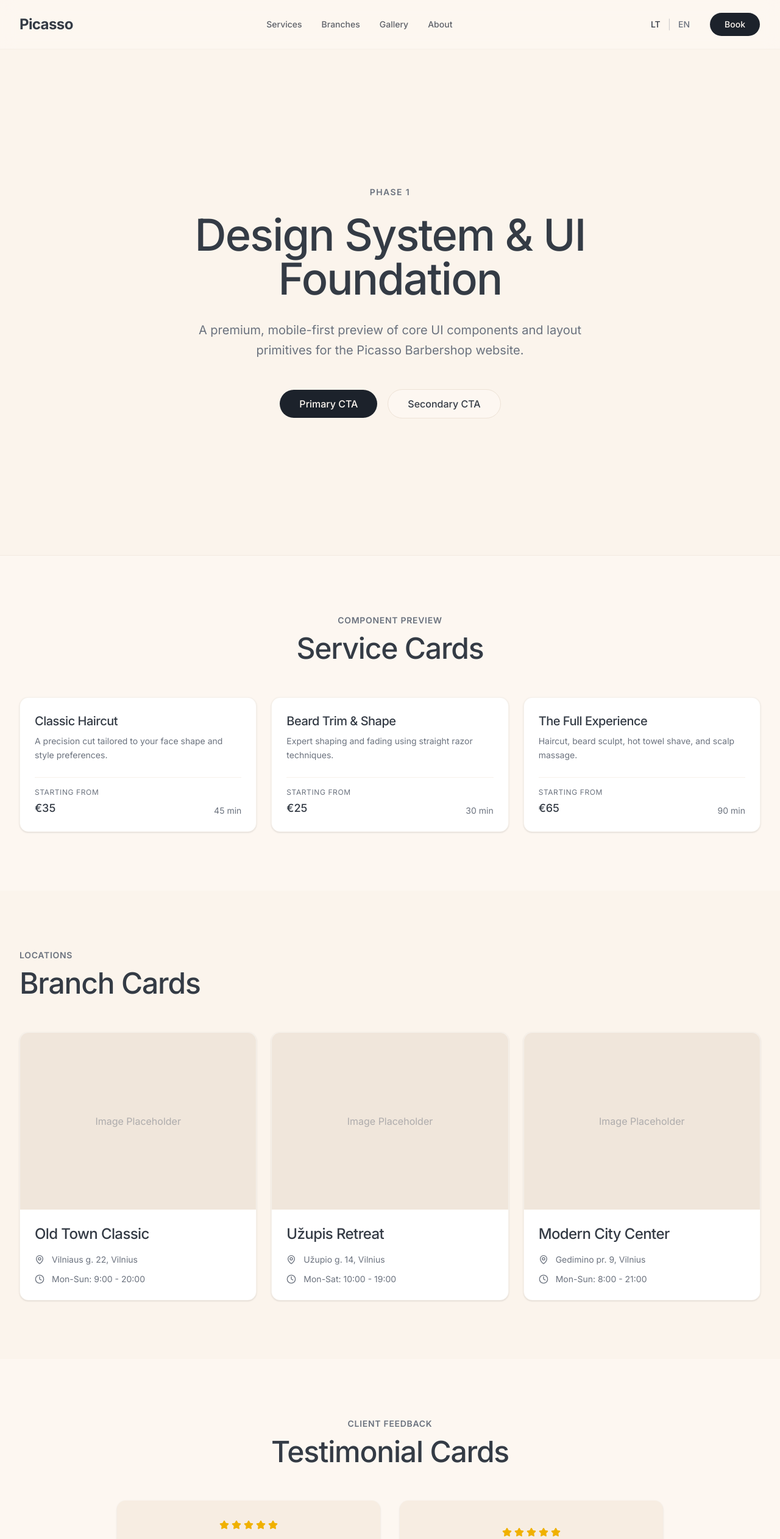
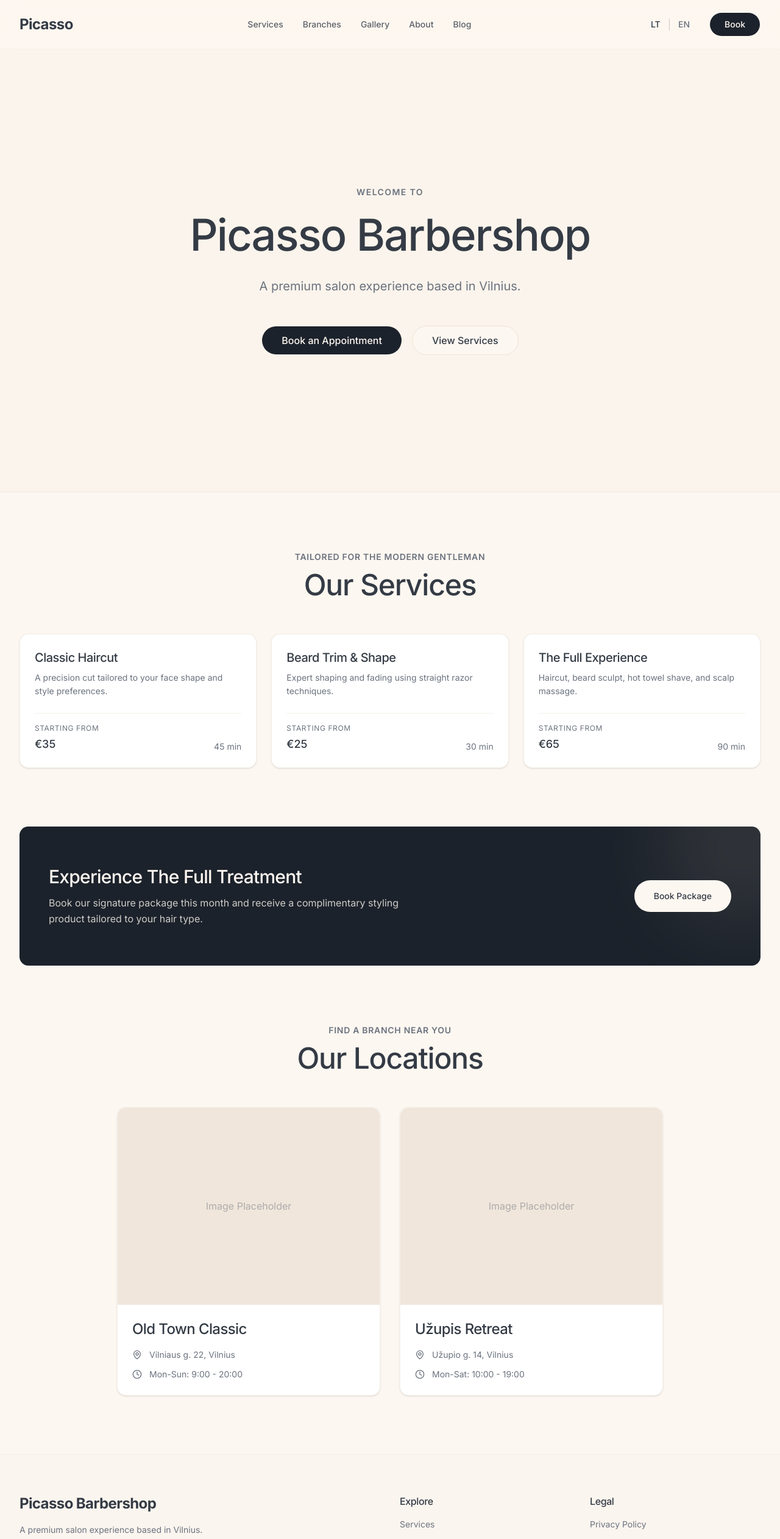
Before and after one commit to Shahadat99x/Picasso-Barbershop, a Next.js app: page / in a window 1280 px wide. Shown: the top 2523 px of the page at 61% size. Built offline with nearby package versions, Linux system fonts and the light colour scheme.

Commit message:
feat: add public site shell and navigation structure

```diff
--- a/src/app/page.tsx
+++ b/src/app/page.tsx
@@ -6,41 +6,48 @@ import { PrimaryButton } from "@/components/ui/PrimaryButton";
 import { SecondaryButton } from "@/components/ui/SecondaryButton";
 import { ServiceCard } from "@/components/shared/ServiceCard";
 import { BranchCard } from "@/components/shared/BranchCard";
-import { TestimonialCard } from "@/components/shared/TestimonialCard";
-import { BlogCard } from "@/components/shared/BlogCard";
-import { SpecialistCard } from "@/components/shared/SpecialistCard";
 import { PromoBanner } from "@/components/shared/PromoBanner";
+import Link from "next/link";
+import { siteConfig } from "@/config/navigation";
 
 export default function Home() {
   return (
-    <main className="pb-24">
-      {/* Hero / Typography Preview */}
+    <main>
+      {/* Temporary Hero */}
       <Section className="bg-secondary/10 border-b border-border/50">
         <Container>
           <div className="py-20 md:py-32 max-w-3xl text-center mx-auto">
             <span className="block mb-6 text-sm font-semibold uppercase tracking-widest text-muted-foreground">
-              Phase 1
+              Welcome to
             </span>
             <h1 className="text-4xl md:text-6xl lg:text-7xl font-medium tracking-tight mb-8">
-              Design System & UI Foundation
+              {siteConfig.name}
             </h1>
             <p className="text-lg md:text-xl text-muted-foreground mb-12 max-w-2xl mx-auto leading-relaxed">
-              A premium, mobile-first preview of core UI components and layout primitives for the Picasso Barbershop website.
+              {siteConfig.description}
             </p>
             <div className="flex flex-col sm:flex-row items-center justify-center gap-4">
-              <PrimaryButton>Primary CTA</PrimaryButton>
-              <SecondaryButton>Secondary CTA</SecondaryButton>
+              <Link href={siteConfig.bookingUrl}>
+                <PrimaryButton className="w-full sm:w-auto px-8 text-base h-12">
+                  Book an Appointment
+                </PrimaryButton>
+              </Link>
+              <Link href="/#services">
+                <SecondaryButton className="w-full sm:w-auto px-8 text-base h-12">
+                  View Services
+                </SecondaryButton>
+              </Link>
             </div>
           </div>
         </Container>
       </Section>
 
-      {/* Services Preview */}
-      <Section className="bg-background">
+      {/* Temporary Services Preview */}
+      <Section id="services" className="bg-background">
         <Container>
           <SectionHeading
-            title="Service Cards"
-            subtitle="Component Preview"
+            title="Our Services"
+            subtitle="Tailored for the modern gentleman"
             align="center"
           />
           <div className="grid grid-cols-1 md:grid-cols-2 lg:grid-cols-3 gap-6">
@@ -66,15 +73,26 @@ export default function Home() {
         </Container>
       </Section>
 
-      {/* Branches Preview */}
-      <Section className="bg-secondary/10">
+      {/* Temporary Promo */}
+      <Section className="bg-background !py-0">
+        <Container>
+          <PromoBanner
+            title="Experience The Full Treatment"
+            description="Book our signature package this month and receive a complimentary styling product tailored to your hair type."
+            ctaText="Book Package"
+          />
+        </Container>
+      </Section>
+
+      {/* Temporary Branches Preview */}
+      <Section id="branches" className="bg-background">
         <Container>
           <SectionHeading
-            title="Branch Cards"
-            subtitle="Locations"
-            align="left"
+            title="Our Locations"
+            subtitle="Find a branch near you"
+            align="center"
           />
-          <div className="grid grid-cols-1 md:grid-cols-2 lg:grid-cols-3 gap-8 md:gap-6">
+          <div className="grid grid-cols-1 md:grid-cols-2 gap-8 max-w-4xl mx-auto">
             <BranchCard
               name="Old Town Classic"
               address="Vilniaus g. 22, Vilnius"
@@ -85,91 +103,6 @@ export default function Home() {
               address="Užupio g. 14, Vilnius"
               hours="Mon-Sat: 10:00 - 19:00"
             />
-            <BranchCard
-              name="Modern City Center"
-              address="Gedimino pr. 9, Vilnius"
-              hours="Mon-Sun: 8:00 - 21:00"
-            />
-          </div>
-        </Container>
-      </Section>
-
-      {/* Testimonials Preview */}
-      <Section className="bg-background">
-        <Container>
-          <SectionHeading
-            title="Testimonial Cards"
-            subtitle="Client Feedback"
-            align="center"
-          />
-          <div className="grid grid-cols-1 md:grid-cols-2 gap-8 max-w-4xl mx-auto">
-            <TestimonialCard
-              content="Best haircut I've had in Vilnius. The attention to detail is unmatched and the atmosphere is pure luxury."
-              author="Marius K."
-              role="Regular Client"
-              rating={5}
-            />
-            <TestimonialCard
-              content="A highly professional team. The hot towel shave is incredibly relaxing. Highly recommended."
-              author="Tomas L."
-              rating={5}
-            />
-          </div>
-        </Container>
-      </Section>
-
-      {/* Specialists Preview */}
-      <Section className="bg-secondary/10">
-        <Container>
-          <SectionHeading
-            title="Specialist Cards"
-            subtitle="The Team"
-            align="left"
-          />
-          <div className="grid grid-cols-2 md:grid-cols-4 gap-6">
-            <SpecialistCard name="Lukas" title="Master Barber" />
-            <SpecialistCard name="Domas" title="Senior Barber" />
-            <SpecialistCard name="Andrius" title="Color Specialist" />
-            <SpecialistCard name="Jonas" title="Men's Stylist" />
-          </div>
-        </Container>
-      </Section>
-
-      {/* Blog & Promo Preview */}
-      <Section className="bg-background" variant="padded">
-        <Container>
-          <SectionHeading
-            title="Editorial & Promotions"
-            subtitle="Content Modules"
-            align="left"
-          />
-          <div className="mb-16">
-            <PromoBanner
-              title="Experience The Full Treatment"
-              description="Book our signature package this month and receive a complimentary styling product tailored to your hair type."
-              ctaText="Book Package"
-            />
-          </div>
-
-          <div className="grid grid-cols-1 md:grid-cols-3 gap-6">
-            <BlogCard
-              title="5 Trends for Men's Hair in 2026"
-              excerpt="Discover the latest styles arriving in Vilnius this season, from textured crops to classic tapers."
-              date="March 10, 2026"
-              category="Trends"
-            />
-            <BlogCard
-              title="Beard Care 101"
-              excerpt="How to maintain your beard health between visits using the right oils and brushing techniques."
-              date="February 28, 2026"
-              category="Advice"
-            />
-            <BlogCard
-              title="Behind the Salon: Užupis"
-              excerpt="Take a look inside our newest location and meet the team that brings it to life."
-              date="February 15, 2026"
-              category="News"
-            />
           </div>
         </Container>
       </Section>
--- a/src/components/layout/SiteFooter.tsx
+++ b/src/components/layout/SiteFooter.tsx
@@ -1,5 +1,7 @@
 import React from "react";
 import { Container } from "./Container";
+import { footerNavGroups, siteConfig } from "@/config/navigation";
+import Link from "next/link";
 
 export function SiteFooter() {
   return (
@@ -7,36 +9,53 @@ export function SiteFooter() {
       <Container>
         <div className="grid grid-cols-1 md:grid-cols-4 gap-12 md:gap-8 mb-16">
           <div className="md:col-span-2">
-            <span className="text-2xl font-bold tracking-tight inline-block mb-4">Picasso Barbershop</span>
+            <Link href="/" className="text-2xl font-bold tracking-tight inline-block mb-4 hover:opacity-90 transition-opacity">
+              {siteConfig.name}
+            </Link>
             <p className="text-muted-foreground text-sm max-w-sm leading-relaxed mb-6">
-              A premium salon experience based in Vilnius. Discover our branches and top-tier specialists.
+              {siteConfig.description}
             </p>
+            <div className="flex flex-col gap-2 text-sm text-muted-foreground">
+              <span>{siteConfig.contactEmail}</span>
+              <span>{siteConfig.contactPhone}</span>
+            </div>
           </div>
 
           <div>
             <h4 className="font-medium text-foreground mb-4">Explore</h4>
             <ul className="space-y-3 text-sm text-muted-foreground">
-              <li><a href="#" className="hover:text-foreground transition-colors">Services</a></li>
-              <li><a href="#" className="hover:text-foreground transition-colors">Branches</a></li>
-              <li><a href="#" className="hover:text-foreground transition-colors">Gallery</a></li>
-              <li><a href="#" className="hover:text-foreground transition-colors">About</a></li>
+              {footerNavGroups.explore.map((item) => (
+                <li key={item.href}>
+                  <Link href={item.href} className="hover:text-foreground transition-colors">
+                    {item.label}
+                  </Link>
+                </li>
+              ))}
             </ul>
           </div>
 
           <div>
             <h4 className="font-medium text-foreground mb-4">Legal</h4>
             <ul className="space-y-3 text-sm text-muted-foreground">
-              <li><a href="#" className="hover:text-foreground transition-colors">Privacy Policy</a></li>
-              <li><a href="#" className="hover:text-foreground transition-colors">Terms of Service</a></li>
+              {footerNavGroups.legal.map((item) => (
+                <li key={item.href}>
+                  <Link href={item.href} className="hover:text-foreground transition-colors">
+                    {item.label}
+                  </Link>
+                </li>
+              ))}
             </ul>
           </div>
         </div>
 
         <div className="pt-8 border-t border-border/50 text-center md:text-left text-sm text-muted-foreground/60 flex flex-col md:flex-row justify-between items-center gap-4">
-          <p>© {new Date().getFullYear()} Picasso Barbershop. All rights reserved.</p>
+          <p>© {new Date().getFullYear()} {siteConfig.name}. All rights reserved.</p>
           <div className="flex items-center gap-4">
-            <a href="#" className="hover:text-foreground transition-colors">Instagram</a>
-            <a href="#" className="hover:text-foreground transition-colors">Facebook</a>
+            {footerNavGroups.social.map((item) => (
+              <a key={item.href} href={item.href} target="_blank" rel="noopener noreferrer" className="hover:text-foreground transition-colors">
+                {item.label}
+              </a>
+            ))}
           </div>
         </div>
       </Container>
--- a/src/components/layout/SiteHeader.tsx
+++ b/src/components/layout/SiteHeader.tsx
@@ -3,6 +3,8 @@ import { Container } from "./Container";
 import { PrimaryButton } from "../ui/PrimaryButton";
 import { MobileNav } from "./MobileNav";
 import { LanguageSwitcher } from "./LanguageSwitcher";
+import { mainNav, siteConfig } from "@/config/navigation";
+import Link from "next/link";
 
 export function SiteHeader() {
   return (
@@ -10,20 +12,25 @@ export function SiteHeader() {
       <Container className="flex h-20 items-center justify-between">
         <div className="flex items-center gap-2">
           {/* Brand/Logo Placeholder */}
-          <span className="text-2xl font-bold tracking-tight">Picasso</span>
+          <Link href="/" className="text-2xl font-bold tracking-tight hover:opacity-90 transition-opacity">
+            {siteConfig.name.split(" ")[0]}
+          </Link>
         </div>
 
         {/* Desktop Nav */}
         <nav className="hidden md:flex items-center gap-8 text-sm font-medium text-foreground/80">
-          <a href="#" className="transition-colors hover:text-foreground">Services</a>
-          <a href="#" className="transition-colors hover:text-foreground">Branches</a>
-          <a href="#" className="transition-colors hover:text-foreground">Gallery</a>
-          <a href="#" className="transition-colors hover:text-foreground">About</a>
+          {mainNav.map((item) => (
+            <Link key={item.href} href={item.href} className="transition-colors hover:text-foreground">
+              {item.label}
+            </Link>
+          ))}
         </nav>
 
         <div className="hidden md:flex items-center gap-6">
           <LanguageSwitcher />
-          <PrimaryButton className="h-10 px-6 text-sm">Book</PrimaryButton>
+          <Link href={siteConfig.bookingUrl}>
+            <PrimaryButton className="h-10 px-6 text-sm">Book</PrimaryButton>
+          </Link>
         </div>
 
         {/* Mobile Nav */}
--- /dev/null
+++ b/src/config/navigation.ts
@@ -0,0 +1,38 @@
+export interface NavItem {
+  label: string;
+  href: string;
+}
+
+export const mainNav: NavItem[] = [
+  { label: "Services", href: "/#services" },
+  { label: "Branches", href: "/#branches" },
+  { label: "Gallery", href: "/#gallery" },
+  { label: "About", href: "/#about" },
+  { label: "Blog", href: "/#blog" },
+];
+
+export const footerNavGroups = {
+  explore: [
+    { label: "Services", href: "/#services" },
+    { label: "Branches", href: "/#branches" },
+    { label: "Gallery", href: "/#gallery" },
+    { label: "About Us", href: "/#about" },
+    { label: "Blog", href: "/#blog" },
+  ],
+  legal: [
+    { label: "Privacy Policy", href: "/privacy-policy" },
+    { label: "Terms of Service", href: "/terms" },
+  ],
+  social: [
+    { label: "Instagram", href: "https://instagram.com" },
+    { label: "Facebook", href: "https://facebook.com" },
+  ],
+};
+
+export const siteConfig = {
+  name: "Picasso Barbershop",
+  description: "A premium salon experience based in Vilnius.",
+  contactEmail: "hello@picassobarbershop.lt",
+  contactPhone: "+370 600 00000",
+  bookingUrl: "#book", // To be replaced with actual booking link in Phase 3b
+};
```
Also changed, not shown: src/components/layout/MobileNav.tsx (+15 -5 lines), eslint-out.txt (added).
